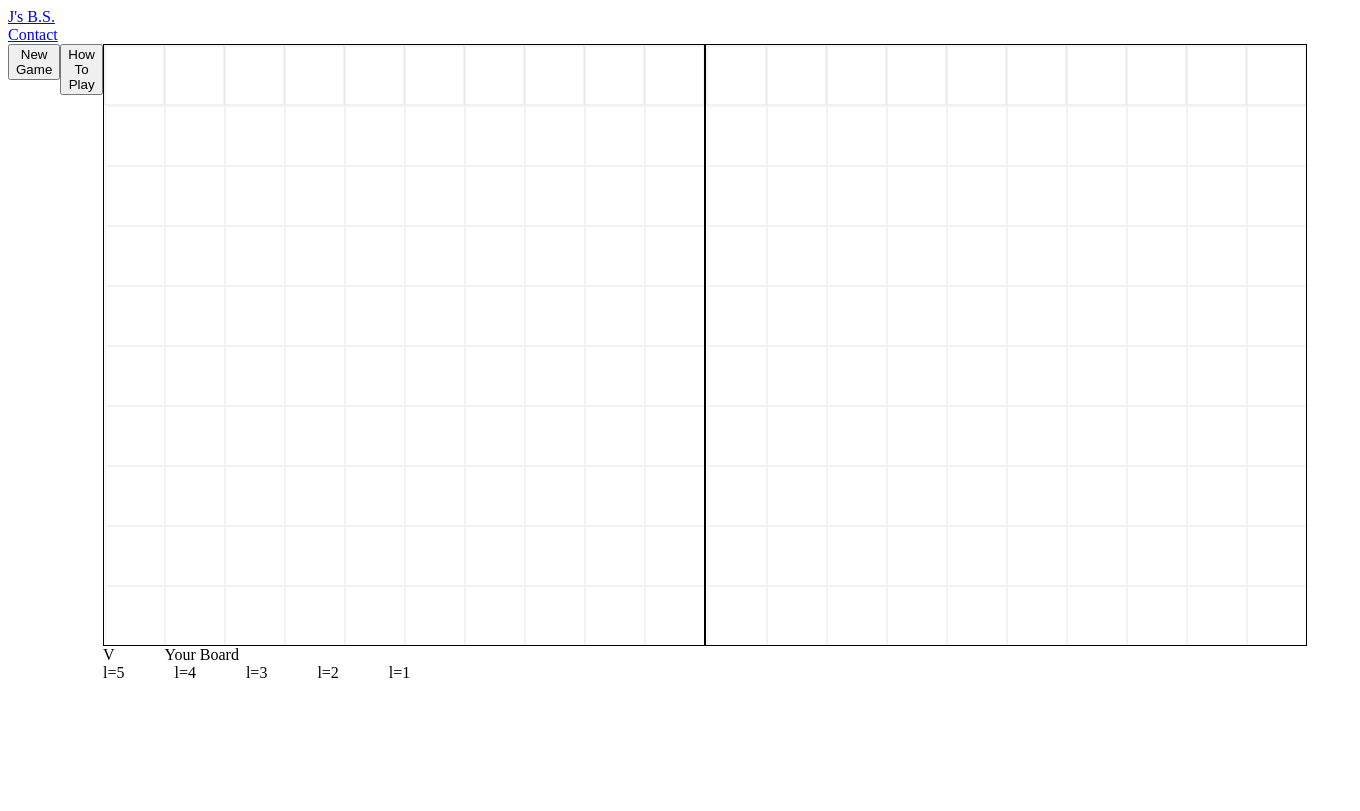
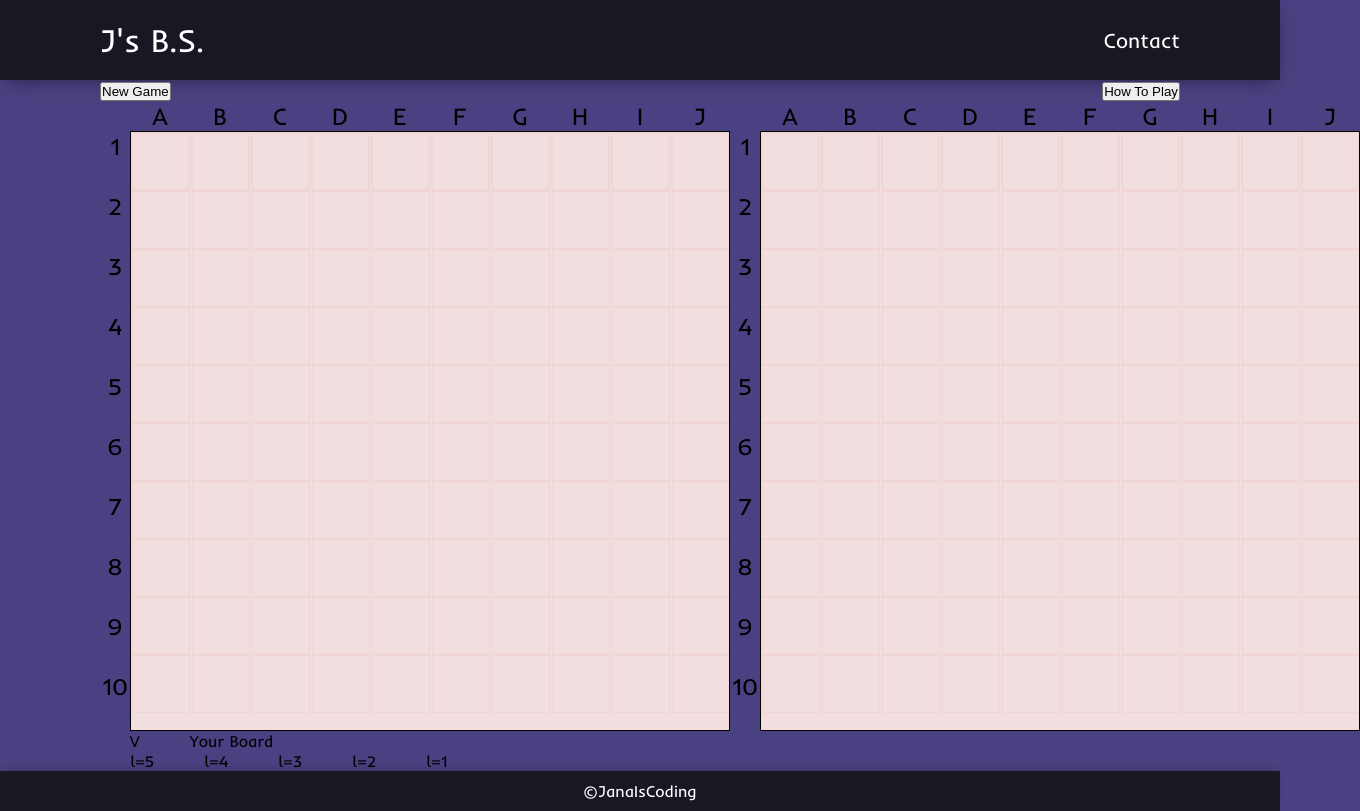
Before and after one commit to janaiscoding/battleship, a website built with webpack: page dist/index.html in a window 1280 px wide. Shown: the whole page, 1360 px wide, since content can reach past the window. Built offline with Linux system fonts and the light colour scheme.

Commit message:
Start styling

```diff
--- a/src/style.css
+++ b/src/style.css
@@ -1,17 +1,99 @@
+@font-face {
+  font-family: "Inder";
+  src: url(/src/assets/Inder/Inder-Regular.ttf);
+  font-style: normal;
+}
+
+:root {
+  font-family: "Inder";
+  --primary-blue: #181823;
+  --primary-purple: #4a4182;
+  --primary-pink: #f2dede;
+  --primary-red: #964848;
+}
+
+*,
+*::after,
+*::before {
+  box-sizing: border-box;
+  margin: 0;
+  padding: 0;
+}
+
+body {
+  background-color: var(--primary-purple);
+}
+
+/*HEADER*/
+.navbar {
+  display: flex;
+  justify-content: space-between;
+  align-items: center;
+  padding: 0px 100px;
+  background-color: var(--primary-blue);
+  height: 10vh;
+  -webkit-box-shadow: 0px 5px 17px -6px rgba(0, 0, 0, 0.54);
+  box-shadow: 0px 5px 17px -6px rgba(0, 0, 0, 0.54);
+}
+.logo {
+  color: white;
+  font-size: 2rem;
+  font-weight: 500;
+}
+.social-link {
+  color: white;
+  font-size: 1.3rem;
+}
+/* MAIN CONTENT */
+.content {
+  display: flex;
+  flex-direction: column;
+  padding: 0px 100px;
+}
+.top-side-wrapper {
+  display: flex;
+  justify-content: space-between;
+}
+.bottom-side-wrapper {
+  display: flex;
+  justify-content: space-between;
+}
+
+.player-board,
+.numbers-column,
+.letters-row,
+.computer-board{
+  display: flex;
+}
+.numbers-column {
+  flex-direction: column;
+  margin-top: 30px;
+}
+.letter {
+  height: 30px;
+  width: 60px;
+  font-size: 24px;
+  text-align: center;
+}
+.number {
+  height: 60px;
+  width: 30px;
+  font-size: 24px;
+  text-align: center;
+}
 .gameboard {
   display: grid;
   grid-template-columns: repeat(10, 60px);
   grid-template-rows: repeat(10, 60px);
+  background-color: var(--primary-pink);
   width: 600px;
   height: 600px;
   border: solid 1px black;
 }
-.content {
-  display: flex;
-}
+
 .cell,
 .row {
-  border: 1px solid rgba(0, 0, 0, 0.048);
+  border: 1px solid rgba(207, 0, 0, 0.048);
   width: 58px;
   height: 58px;
 }
@@ -38,7 +120,7 @@
 .correct-hit {
   background-color: bisque;
 }
-.ship-style{
+.ship-style {
   background-color: aqua;
 }
 .invalid-placement:hover {
@@ -47,3 +129,28 @@
 .can-start {
   display: none;
 }
+
+/*FOOTER*/
+footer {
+  background-color: var(--primary-blue);
+  -webkit-box-shadow: 0px -5px 10px -4px rgba(0, 0, 0, 0.2);
+  box-shadow: 0px -5px 10px -4px rgba(0, 0, 0, 0.2);
+  display: flex;
+  justify-content: center;
+  align-items: center;
+  height: 5vh;
+}
+.footer-link {
+  color: white;
+}
+/* GLOBAL SETTINGS */
+a,
+a:visited,
+a:focus {
+  text-decoration: none;
+}
+
+input:focus,
+input:active {
+  border-color: transparent;
+}
```
Also changed, not shown: src/assets/Inder/OFL.txt (added, +94 -0 lines), dist/8a2461b6d08b6710e6f8.ttf (added), dist/index.html, dist/main.js, src/assets/Inder/Inder-Regular.ttf (added).
